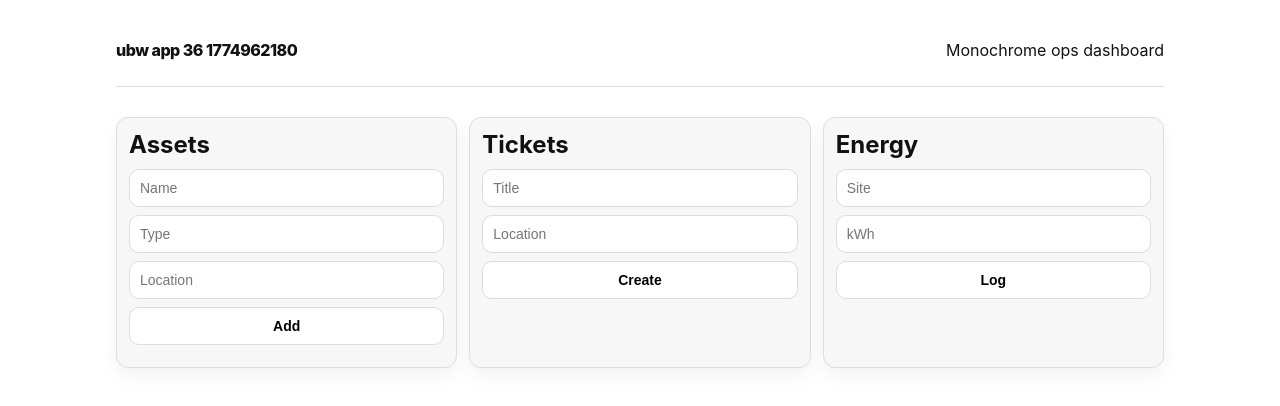
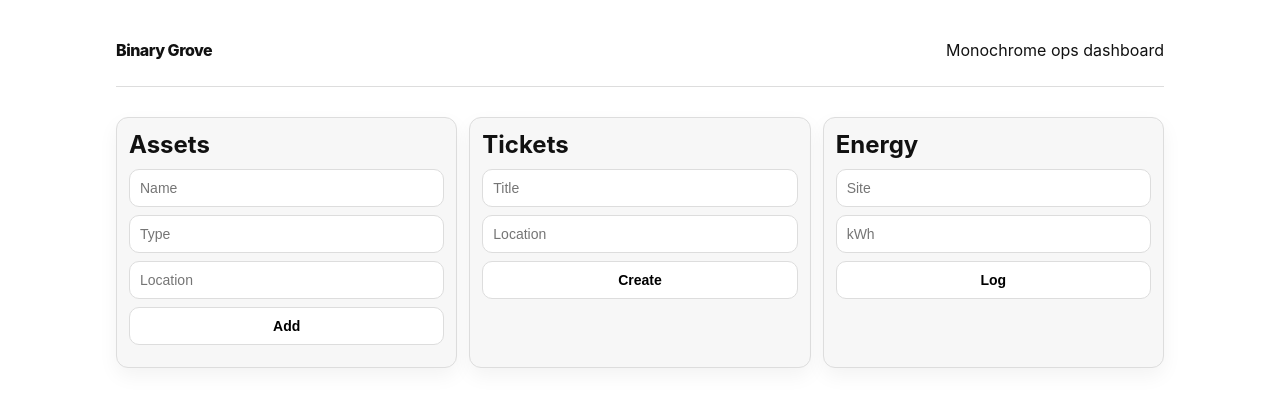
Before and after one commit to Ashutoshsingh20/bw-app-36-1774962180, a website: page public/index.html in a window 1280 px wide. Drawn offline with Linux system fonts and the light colour scheme; no server answers.

Commit message:
chore: brand app

```diff
--- a/public/index.html
+++ b/public/index.html
@@ -3,13 +3,13 @@
 <head>
   <meta charset="UTF-8" />
   <meta name="viewport" content="width=device-width, initial-scale=1.0" />
-  <title>ubw app 36 1774962180</title>
+  <title>Binary Grove</title>
   <link rel="stylesheet" href="/style.css" />
 </head>
 <body>
   <div class="shell">
     <header>
-      <div class="logo">ubw app 36 1774962180</div>
+      <div class="logo">Binary Grove</div>
       <p>Monochrome ops dashboard</p>
     </header>
     <section class="metrics" id="metrics"></section>
```
Also changed, not shown: package.json (+9 -3 lines), README.md.
